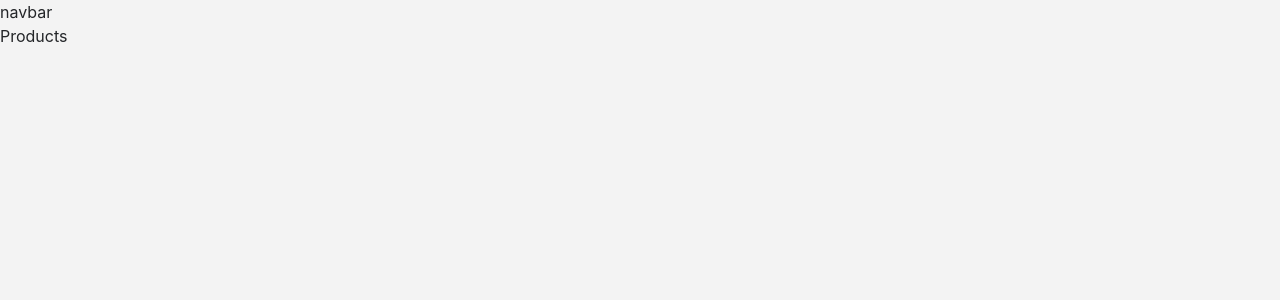
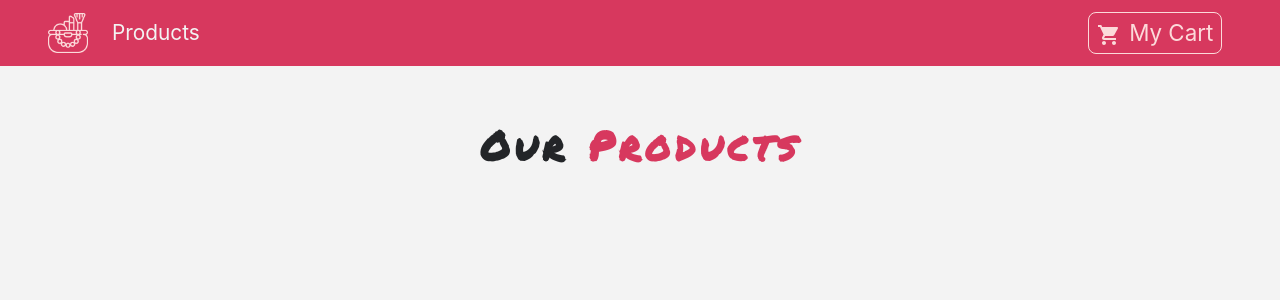
Before and after one commit to sashitaghimire/react-cosmetic-store, a React (Create React App) app: page / in a window 1280 px wide. Shown: the top 300 px of the page. Built offline with nearby package versions, Linux system fonts and the light colour scheme.

Commit message:
navbar added

```diff
--- a/package.json
+++ b/package.json
@@ -3,6 +3,8 @@
   "version": "0.1.0",
   "private": true,
   "dependencies": {
+    "@material-ui/core": "^4.11.0",
+    "@material-ui/icons": "^4.9.1",
     "@testing-library/jest-dom": "^4.2.4",
     "@testing-library/react": "^9.5.0",
     "@testing-library/user-event": "^7.2.1",
@@ -10,7 +12,8 @@
     "react": "^16.13.1",
     "react-dom": "^16.13.1",
     "react-router-dom": "^5.2.0",
-    "react-scripts": "3.4.3"
+    "react-scripts": "3.4.3",
+    "styled-components": "^5.2.0"
   },
   "scripts": {
     "start": "react-scripts start",
--- a/src/App.css
+++ b/src/App.css
@@ -1,6 +1,6 @@
 :root{
-  --mainPink:#c62a88;
-  --lightPink:#ffa5a5;
+  --mainPink:#d7385e;
+  --lightPink:#fcdada;
   --mainWhite: #f3f3f3;
   --mainDark: #232528;
   --mainPurple: #a37eba;
@@ -16,7 +16,7 @@ body{
   text-transform: uppercase;
 }
 
-.text-blue{
+.text-pink{
   color: var(--mainPink);
 }
 
--- a/src/App.js
+++ b/src/App.js
@@ -1,4 +1,4 @@
-
+import React, { Component } from 'react'
 import {Switch, Route} from 'react-router-dom';
 import './App.css';
 import 'bootstrap/dist/css/bootstrap.min.css';
@@ -8,12 +8,13 @@ import Default from './components/Default';
 import ProductList from './components/ProductList';
 import Cart from './components/Cart';
 
-import React from 'react'
 
-function App() {
-  return (
-    <div>
-      <Navbar/>
+
+ class App extends Component {
+  render() {
+    return (
+     <React.Fragment>
+        <Navbar/>
        <Switch>
 
          <Route  exact path="/" component={ProductList}/>
@@ -28,36 +29,14 @@ function App() {
        </Switch>
 
 
-    </div>
-  )
+
+     </React.Fragment>
+    )
+  }
 }
 
-export default App
 
 
-// class App extends Component {
-//   render (){
-//     return(
-//       <React.Fragment>
-//        <Navbar/>
-//        <Switch>
-
-//          <Route  exact path="/" component={ProductList}/>
-
-//          <Route path="/details" component={Details}/>
 
 
-//          <Route path="/cart" component={Cart}/>
-
-//          <Route  component={Default}/>
-
-//        </Switch>
-
-
-//     </React.Fragment>
-//     );
-//   }
-
-// }
-
-// export default App;
+export default App;
--- /dev/null
+++ b/src/components/Button.js
@@ -0,0 +1,21 @@
+import styled from 'styled-components';
+
+
+export const ButtonContainer = styled.button`
+text-transform:capitalize;
+font-size: 1.4rem;
+background: transparent;
+border: 0.03rem solid var(--lightPink);
+color: var(--lightPink);
+border-radius: 0.5rem;
+padding: 0.2rem 0.5rem;
+margin:0.2rem 0.6rem 0.2rem 0;
+transition: all 0.5s ease-in-out;
+&:hover{
+    background:var(--lightPink);
+    color: var(--mainPink);
+}
+&:focus{
+    outline:none;
+}
+`;
--- a/src/components/Cart.js
+++ b/src/components/Cart.js
@@ -1,11 +1,11 @@
-import React from 'react'
+import React, { Component } from 'react'
 
-function Cart() {
-    return (
-        <div>
-            cart
-        </div>
-    )
+export default class Cart extends Component {
+    render() {
+        return (
+            <div>
+
+            </div>
+        )
+    }
 }
-
-export default Cart;
--- a/src/components/Default.js
+++ b/src/components/Default.js
@@ -1,11 +1,11 @@
-import React from 'react'
+import React, { Component } from 'react'
 
-function Default() {
-    return (
-        <div>
-            default
-        </div>
-    )
+export default class Default extends Component {
+    render() {
+        return (
+            <div>
+
+            </div>
+        )
+    }
 }
-
-export default Default;
--- a/src/components/Details.js
+++ b/src/components/Details.js
@@ -1,11 +1,11 @@
-import React from 'react'
+import React, { Component } from 'react'
 
-function Details() {
-    return (
-        <div>
-            details
-        </div>
-    )
+export default class Details extends Component {
+    render() {
+        return (
+            <div>
+
+            </div>
+        )
+    }
 }
-
-export default Details
--- a/src/components/Navbar.js
+++ b/src/components/Navbar.js
@@ -1,11 +1,49 @@
-import React from 'react';
+import {Link} from 'react-router-dom';
+import logo from  '../cosmetics.png';
+import ShoppingCartIcon from '@material-ui/icons/ShoppingCart';
+import styled from "styled-components";
+import {ButtonContainer} from './Button';
+import React, { Component } from 'react'
 
-function Navbar() {
-    return (
-        <div>
-            navbar
-        </div>
-    )
+class Navbar extends Component {
+    render() {
+        return (
+            <NavWrapper className="navbar navbar-expand-sm  navbar-dark px-sm-5">
+            <Link to="/">
+                <img src={logo} alt="store" className="navbar-brand" height="50px"/>
+            </Link>
+            <ul className="navbar-nav align-items center">
+                <li className="navbar-nav align-items-center">
+                     <Link to="/" className="nav-link">
+                         Products
+                    </Link>
+                </li>
+            </ul>
+             <Link to="/cart" className="ml-auto">
+                 <ButtonContainer variant="outlined">
+                     <span className="mr-2">
+                     <ShoppingCartIcon/>
+                     </span>
+                     my cart
+
+                 </ButtonContainer >
+            </Link>
+
+
+        </NavWrapper>
+        )
+    }
 }
 
+
 export default Navbar;
+
+const NavWrapper = styled.nav`
+background:var(--mainPink);
+.nav-link{
+    color:var(--mainWhite)!important;
+    font-size: 1.3rem;
+    text-transform: captilize !important;
+
+}
+`;
--- a/src/components/ProductList.js
+++ b/src/components/ProductList.js
@@ -1,14 +1,28 @@
-import React from 'react';
-import Products from './Products';
+import React, { Component } from 'react'
+import Title from './Title';
 
- function ProductList() {
+ class ProductList extends Component {
+    state={
+        products:[]
+       };
+    render() {
+        return (
+            <React.Fragment>
+                <div className="py-5">
+                <div className="conatiner">
+                    <Title name="Our" title="Products"/>
+                    <div className="row">
 
-        return (
-            <div>
-                <Products />
+
+                </div>
+                </div>
 
             </div>
-        )
+            </React.Fragment>
+        );
     }
+}
+
+
 
 export default ProductList;
--- a/src/components/Products.js
+++ b/src/components/Products.js
@@ -1,11 +1,11 @@
-import React from 'react'
+import React, { Component } from 'react'
 
-function Products() {
-    return (
-        <div>
-            Products
-        </div>
-    )
+export default class Products extends Component {
+    render() {
+        return (
+            <div>
+
+            </div>
+        )
+    }
 }
-
-export default Products;
--- /dev/null
+++ b/src/components/Title.js
@@ -0,0 +1,17 @@
+import React from 'react';
+
+function Title({name,title}) {
+    return (
+        <div className="row">
+            <div className="col-10 mx-auto my-2 text-center text-title">
+                <h1 className="text-capitalize font-weight-bold">
+                    {name}<strong className="text-pink"> {title}</strong>
+                </h1>
+
+            </div>
+
+        </div>
+    )
+}
+
+export default Title;
```
Also changed, not shown: src/cosmetics.png (added), 1 other file (tests, documents, lock files or other folders).
